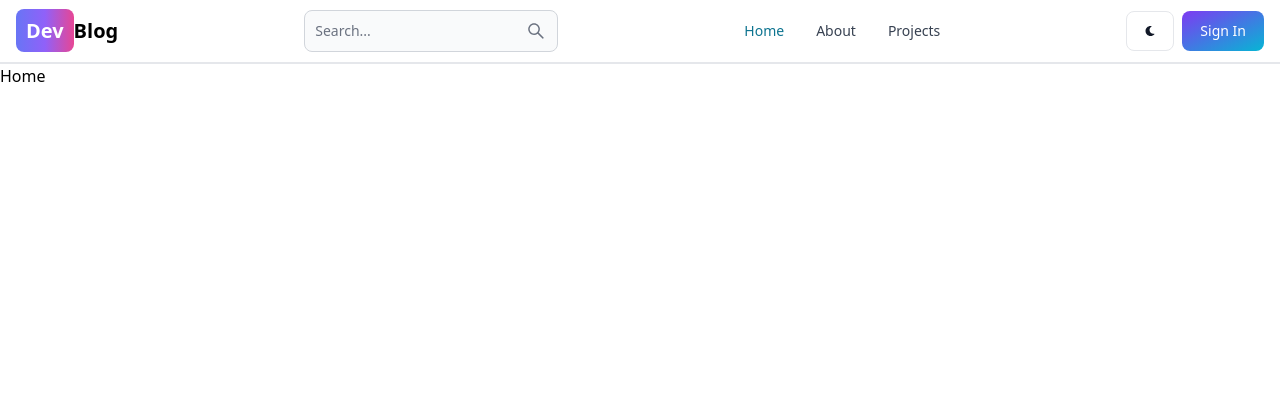
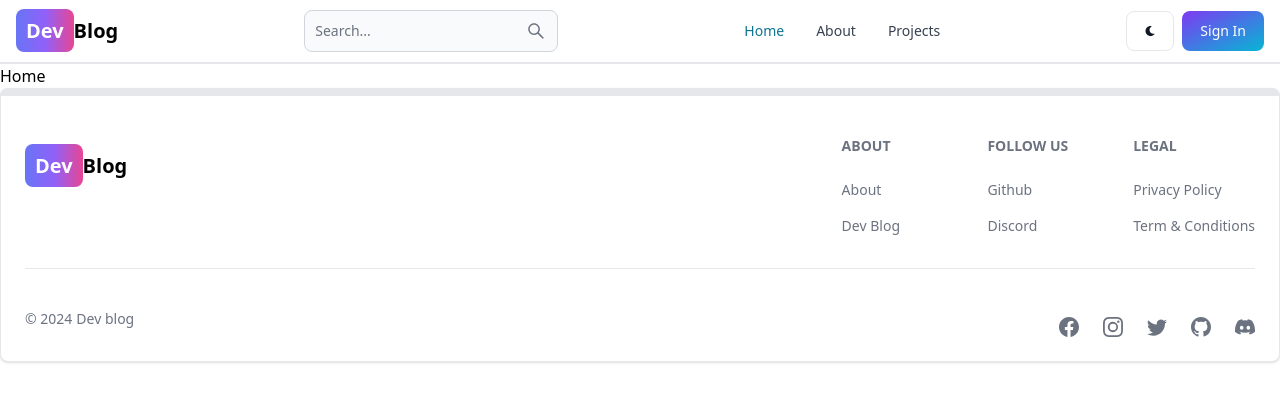
Before and after one commit to ChungZinh/blog-mern-stack-tailwindcss, a React (Vite) app in the folder client/: page / in a window 1280 px wide. Shown: the top 402 px of the page. Built offline with nearby package versions, Linux system fonts and the light colour scheme.

Commit message:
add footer

```diff
--- a/client/src/App.jsx
+++ b/client/src/App.jsx
@@ -7,6 +7,7 @@
 import Projects from "./pages/Projects";
 import Header from "./components/Header";
 import NotFound from "./pages/NotFound";
+import FooterComp from "./components/Footer";
 
 export default function App() {
   return (
@@ -22,6 +23,7 @@
         {/* NotFound */}
         <Route path="*" element={<NotFound />} />
       </Routes>
+      <FooterComp/>
     </BrowserRouter>
   );
 }
--- /dev/null
+++ b/client/src/components/Footer.jsx
@@ -0,0 +1,80 @@
+import { Footer } from "flowbite-react";
+import { Link } from "react-router-dom";
+import {
+  BsDiscord,
+  BsFacebook,
+  BsGithub,
+  BsInstagram,
+  BsTwitter,
+} from "react-icons/bs";
+export default function FooterComp() {
+  return (
+    <Footer container className="border border-t-8">
+      <div className="w-full max-w-7xl mx-auto">
+        <div className="grid w-full justify-between sm:flex md:grid-cols-1">
+          <div className="mt-8">
+            <Link
+              to="/"
+              className="self-center whitespace-nowrap text-sm md:text-xl font-semibold dark:text-white"
+            >
+              <span className="px-2.5 py-2 bg-gradient-to-r from-indigo-500 via-purple-500 to-pink-500 rounded-lg text-white">
+                Dev
+              </span>
+              Blog
+            </Link>
+          </div>
+          <div className="grid grid-cols-2 gap-8 mt-4 sm:gap-6 sm:grid-cols-3">
+            <div>
+              <Footer.Title title="About" />
+              <Footer.LinkGroup col>
+                <Footer.Link href="/about" target="_blank">
+                  About
+                </Footer.Link>
+                <Footer.Link href="/" target="_blank">
+                  Dev Blog
+                </Footer.Link>
+              </Footer.LinkGroup>
+            </div>
+            <div>
+              <Footer.Title title="Follow us" />
+              <Footer.LinkGroup col>
+                <Footer.Link href="/about" target="_blank">
+                  Github
+                </Footer.Link>
+                <Footer.Link href="/" target="_blank">
+                  Discord
+                </Footer.Link>
+              </Footer.LinkGroup>
+            </div>
+            <div>
+              <Footer.Title title="Legal" />
+              <Footer.LinkGroup col>
+                <Footer.Link href="#" target="_blank">
+                  Privacy Policy
+                </Footer.Link>
+                <Footer.Link href="#" target="_blank">
+                  Term & Conditions
+                </Footer.Link>
+              </Footer.LinkGroup>
+            </div>
+          </div>
+        </div>
+        <Footer.Divider />
+        <div className="w-full sm:flex sm:items-center sm: justify-between">
+          <Footer.Copyright
+            href="#"
+            by="Dev blog"
+            year={new Date().getFullYear()}
+          />
+          <div className="flex gap-6 sm:mt-4 mt-4 sm:justify-center">
+            <Footer.Icon href="#" icon={BsFacebook} />
+            <Footer.Icon href="#" icon={BsInstagram} />
+            <Footer.Icon href="#" icon={BsTwitter} />
+            <Footer.Icon href="#" icon={BsGithub} />
+            <Footer.Icon href="#" icon={BsDiscord} />
+          </div>
+        </div>
+      </div>
+    </Footer>
+  );
+}
```
